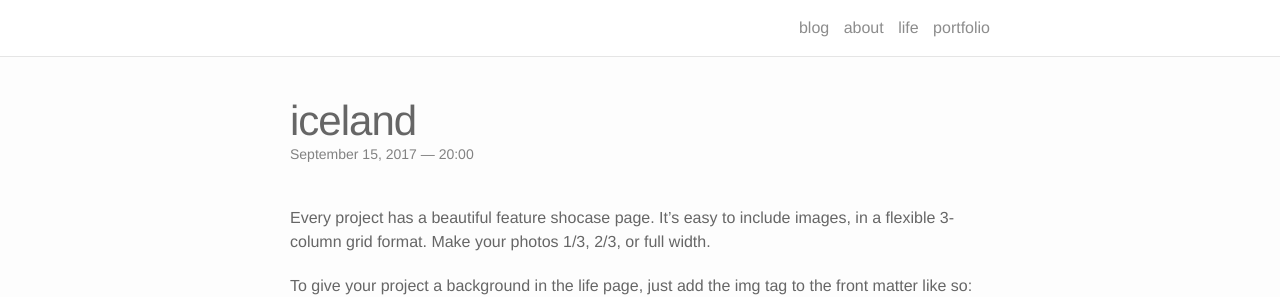
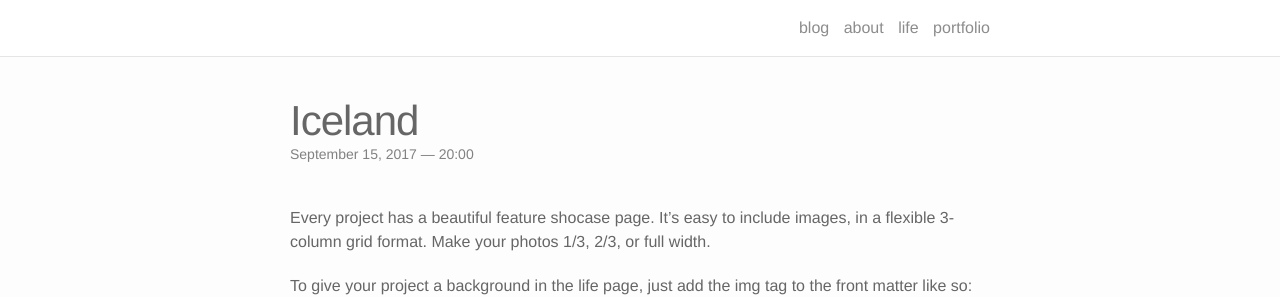
Before and after one commit to annelledejager/blog, a Jekyll site: the page built from _life/1_story.markdown, in a window 1280 px wide and 900 px high. Shown: the top 297 px of the window. Built offline with Jekyll 4.4.1, drawn with Linux system fonts in a browser that asks for light colours; nearby versions of some CDN libraries.

Commit message:
Capitalize header

```diff
--- a/_life/1_story.markdown
+++ b/_life/1_story.markdown
@@ -1,6 +1,6 @@
 ---
 layout: post
-title: iceland
+title: Iceland
 description: a 7 day road trip around iceland
 img: /blog/img/2.jpg
 ---
```
